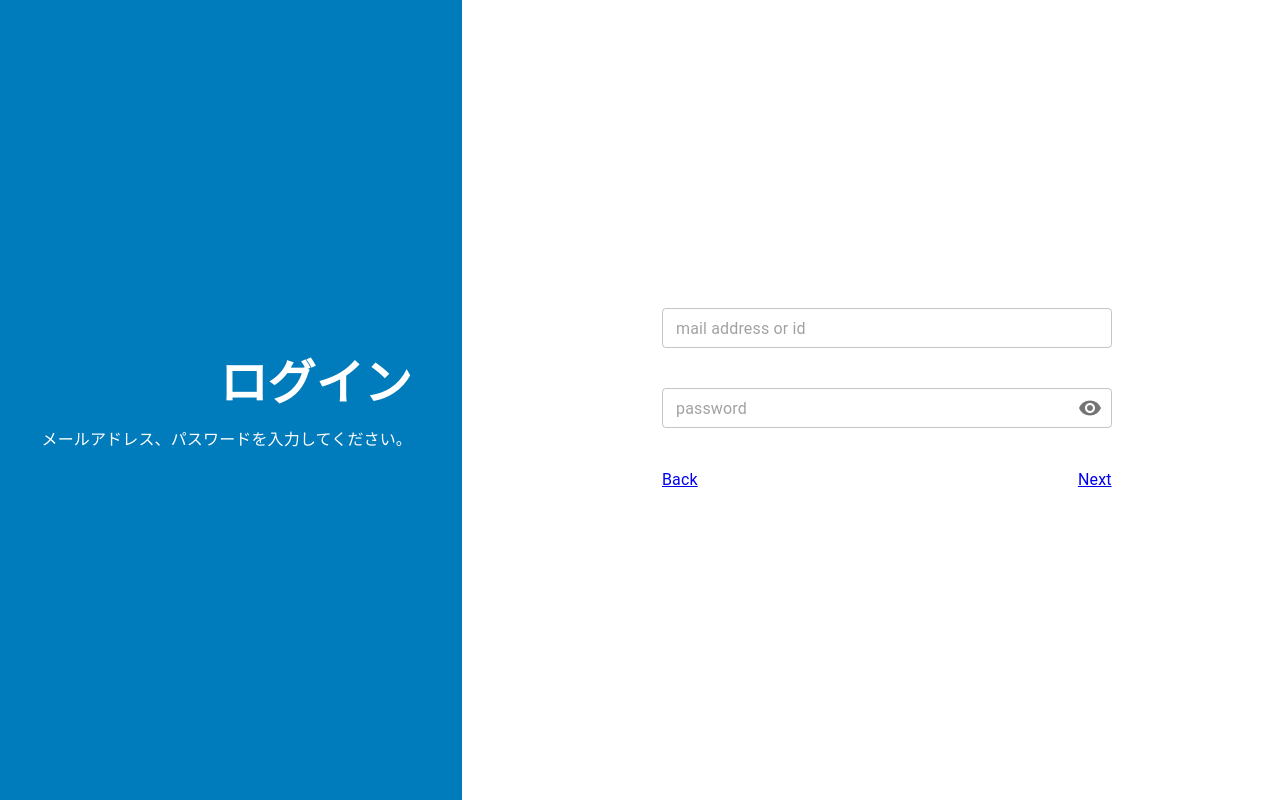
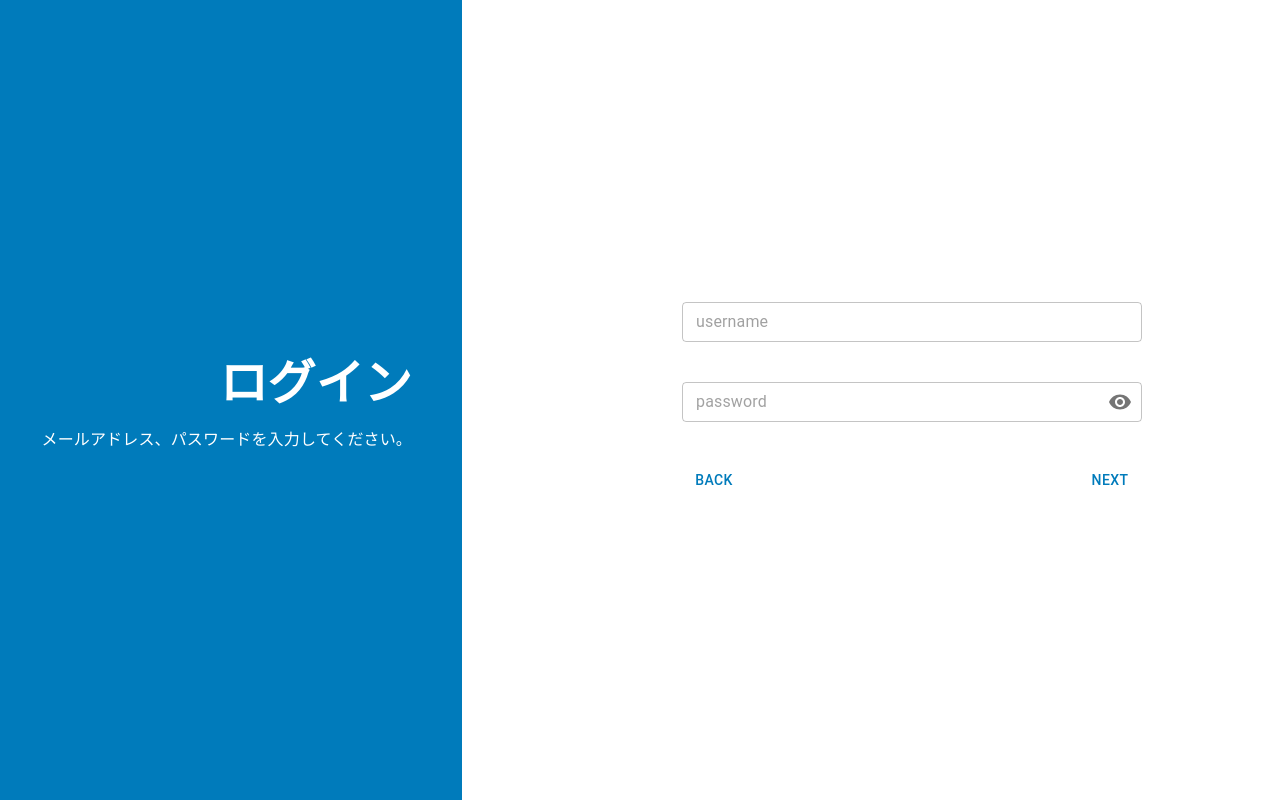
Before and after one commit to cuculus-dev/cuculus, a Next.js app: page /login in a window 1280 px wide. Built offline with nearby package versions, Linux system fonts and the light colour scheme; what @cuculus/cuculus-api would draw is missing.

Commit message:
ログイン機能の実装

```diff
--- /dev/null
+++ b/src/app/(plain)/login/_components/Login.tsx
@@ -0,0 +1,65 @@
+'use client';
+
+import { styled } from '@mui/material';
+import { useEffect } from 'react';
+import { useAuth } from '@/swr/client/auth';
+import { redirect } from 'next/navigation';
+import LoginForm from '@/app/(plain)/login/_components/LoginForm';
+
+const StyledLogin = styled('div')`
+  display: flex;
+`;
+
+const StyledLeftColumn = styled('div')`
+  text-align: right;
+  display: flex;
+  flex-direction: column;
+  background-color: ${({ theme }) => theme.palette.primary.main};
+  padding-right: 50px;
+  min-height: 100vh;
+  justify-content: center;
+  flex: 2;
+`;
+
+const StyledTitle = styled('h1')`
+  font-size: 48px;
+  margin-block-start: 0;
+  margin-block-end: 2%;
+  color: ${({ theme }) => theme.palette.primary.contrastText};
+`;
+
+const StyledText = styled('span')`
+  font-size: 16px;
+  color: ${({ theme }) => theme.palette.primary.contrastText};
+`;
+
+const StyledRightColumn = styled('div')`
+  display: flex;
+  flex-direction: column;
+  flex: 3;
+  padding-left: 200px;
+  min-height: 100vh;
+  justify-content: center;
+`;
+
+export default function Login() {
+  const { data } = useAuth();
+
+  useEffect(() => {
+    if (data) {
+      redirect('/home');
+    }
+  }, [data]);
+
+  return (
+    <StyledLogin>
+      <StyledLeftColumn>
+        <StyledTitle>ログイン</StyledTitle>
+        <StyledText>メールアドレス、パスワードを入力してください。</StyledText>
+      </StyledLeftColumn>
+      <StyledRightColumn>
+        <LoginForm />
+      </StyledRightColumn>
+    </StyledLogin>
+  );
+}
--- /dev/null
+++ b/src/app/(plain)/login/_components/LoginForm.tsx
@@ -0,0 +1,98 @@
+'use client';
+
+import {
+  Alert,
+  Button,
+  IconButton,
+  InputAdornment,
+  OutlinedInput,
+  styled,
+} from '@mui/material';
+import { Visibility, VisibilityOff } from '@mui/icons-material';
+import { useState } from 'react';
+import { useRouter } from 'next/navigation';
+import { useSignIn } from '@/swr/client/auth';
+
+const StyledForm = styled('form')`
+  display: flex;
+  max-width: 500px;
+  padding: 20px;
+  gap: 40px;
+  flex-direction: column;
+`;
+
+const Bottom = styled('div')`
+  display: flex;
+  flex-direction: row;
+  align-items: center;
+`;
+
+export default function LoginForm() {
+  const router = useRouter();
+  const { isMutating, trigger, error } = useSignIn();
+
+  const [username, setUsername] = useState('');
+  const [password, setPassword] = useState('');
+  const [showPassword, setShowPassword] = useState(false);
+
+  const handleClickShowPassword = () => setShowPassword((show) => !show);
+
+  return (
+    <StyledForm
+      onSubmit={(event) => {
+        event.preventDefault();
+        void trigger({ username, password });
+      }}
+    >
+      <OutlinedInput
+        sx={{ width: '100%' }}
+        size="small"
+        disabled={isMutating}
+        name="username"
+        autoComplete="username"
+        type="text"
+        onChange={(e) => setUsername(e.target.value)}
+        placeholder="username"
+      />
+      <OutlinedInput
+        sx={{ width: '100%' }}
+        size="small"
+        disabled={isMutating}
+        name="password"
+        type={showPassword ? 'text' : 'password'}
+        autoComplete="current-password"
+        onChange={(e) => setPassword(e.target.value)}
+        placeholder="password"
+        endAdornment={
+          <InputAdornment position="end">
+            <IconButton
+              aria-label="toggle password visibility"
+              onClick={handleClickShowPassword}
+              onMouseDown={(event) => {
+                event.preventDefault();
+              }}
+              edge="end"
+            >
+              {showPassword ? <VisibilityOff /> : <Visibility />}
+            </IconButton>
+          </InputAdornment>
+        }
+      />
+      {!isMutating && error && <Alert severity="error">{error.message}</Alert>}
+      <Bottom>
+        <Button
+          type="button"
+          onClick={() => {
+            router.back();
+          }}
+        >
+          Back
+        </Button>
+        <div style={{ marginLeft: 'auto' }} />
+        <Button type="submit" disabled={isMutating}>
+          Next
+        </Button>
+      </Bottom>
+    </StyledForm>
+  );
+}
--- a/src/app/(plain)/login/page.tsx
+++ b/src/app/(plain)/login/page.tsx
@@ -1,9 +1,9 @@
-import LoginForm from '@/components/login/LoginForm';
+import Login from './_components/Login';
 
-export default function Login() {
+export default function page() {
   return (
     <main>
-      <LoginForm />
+      <Login />
     </main>
   );
 }
--- a/src/components/login/LoginForm.tsx
+++ /dev/null
@@ -1,149 +0,0 @@
-'use client';
-
-import { Visibility, VisibilityOff } from '@mui/icons-material';
-import {
-  FormControl,
-  IconButton,
-  InputAdornment,
-  OutlinedInput,
-  styled,
-} from '@mui/material';
-import Link from 'next/link';
-import { useState } from 'react';
-
-const StyledLogin = styled('div')`
-  display: flex;
-`;
-
-const StyledLeftColumn = styled('div')`
-  text-align: right;
-  display: flex;
-  flex-direction: column;
-  background-color: ${({ theme }) => theme.palette.primary.main};
-  padding-right: 50px;
-  min-height: 100vh;
-  justify-content: center;
-  flex: 2;
-`;
-
-const StyledTitle = styled('h1')`
-  font-size: 48px;
-  margin-block-start: 0;
-  margin-block-end: 2%;
-  color: ${({ theme }) => theme.palette.primary.contrastText};
-`;
-
-const StyledText = styled('span')`
-  font-size: 16px;
-  color: ${({ theme }) => theme.palette.primary.contrastText};
-`;
-
-const StyledRightColumn = styled('div')`
-  display: flex;
-  flex-direction: column;
-  flex: 3;
-  padding-left: 200px;
-  min-height: 100vh;
-  justify-content: center;
-`;
-
-const StyledForm = styled('form')`
-  width: fit-content;
-  height: fit-content;
-`;
-
-const StyledLink = styled('div')`
-  display: flex;
-  flex-direction: row;
-  align-items: center;
-`;
-
-export default function LoginForm() {
-  const [id, setId] = useState('');
-  const [password, setPassword] = useState('');
-  const [error, setError] = useState<string | null>(null);
-  const [showPassword, setShowPassword] = useState(false);
-
-  const handleLogin = () => {
-    if (
-      (id === 'test@example.com' || id === 'aaaa') &&
-      password === 'password'
-    ) {
-      setError(null);
-      console.log('成功');
-    } else {
-      setError('失敗');
-    }
-  };
-
-  const handleClickShowPassword = () => setShowPassword((show) => !show);
-
-  const handleMouseDownPassword = (
-    event: React.MouseEvent<HTMLButtonElement>,
-  ) => {
-    event.preventDefault();
-  };
-
-  return (
-    <StyledLogin>
-      <StyledLeftColumn>
-        <StyledTitle>ログイン</StyledTitle>
-        <StyledText>メールアドレス、パスワードを入力してください。</StyledText>
-      </StyledLeftColumn>
-      <StyledRightColumn>
-        <StyledForm>
-          <div>
-            <FormControl
-              sx={{ mb: 5, width: '50ch' }}
-              variant="outlined"
-              size="small"
-            >
-              <OutlinedInput
-                id="id"
-                type="text"
-                onChange={(e) => setId(e.target.value)}
-                placeholder="mail address or id"
-              />
-            </FormControl>
-          </div>
-          <div>
-            <FormControl
-              sx={{ mb: 5, width: '50ch' }}
-              variant="outlined"
-              size="small"
-            >
-              <OutlinedInput
-                id="password"
-                type={showPassword ? 'text' : 'password'}
-                onChange={(e) => setPassword(e.target.value)}
-                placeholder="password"
-                endAdornment={
-                  <InputAdornment position="end">
-                    <IconButton
-                      aria-label="toggle password visibility"
-                      onClick={handleClickShowPassword}
-                      onMouseDown={handleMouseDownPassword}
-                      edge="end"
-                    >
-                      {showPassword ? <VisibilityOff /> : <Visibility />}
-                    </IconButton>
-                  </InputAdornment>
-                }
-              />
-            </FormControl>
-          </div>
-          <StyledLink>
-            <div>
-              <Link href={'/'}>Back</Link>
-            </div>
-            <div style={{ marginLeft: 'auto' }} />
-            <Link href={'/login'} onClick={handleLogin}>
-              Next
-            </Link>
-          </StyledLink>
-          <div>{error && <>{error}</>}</div>
-        </StyledForm>
-      </StyledRightColumn>
-    </StyledLogin>
-  );
-}
```
